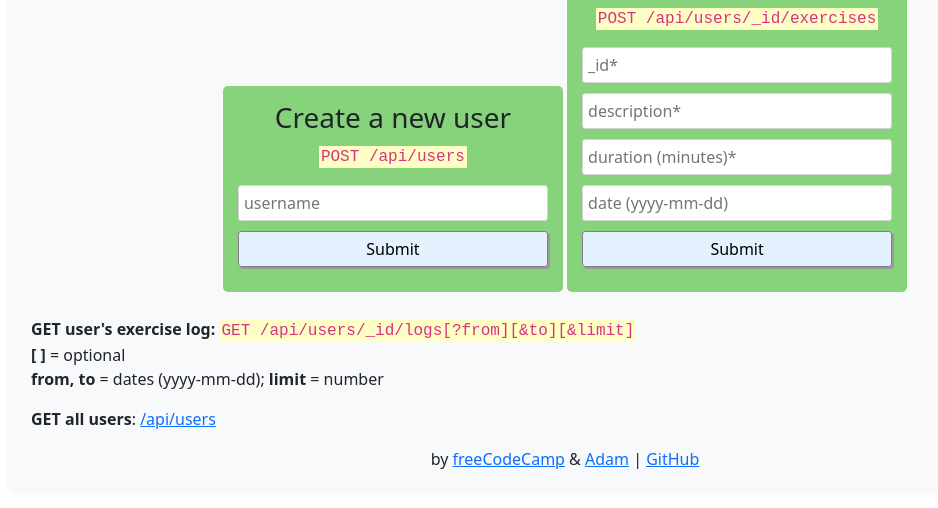
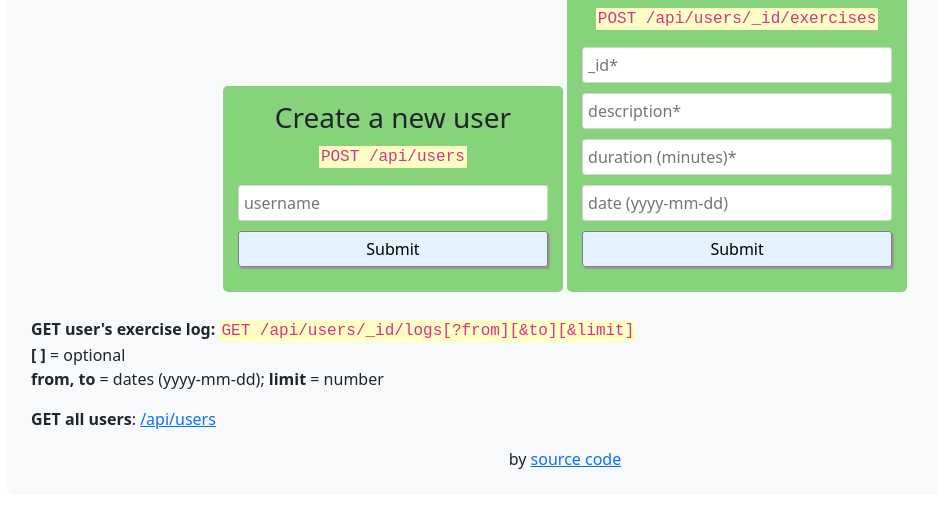
Before and after one commit to mohamed-benoughidene/Exercise-Tracker, a website: page views/index.html in a window 1280 px wide. Shown: the part 156-664 px from the top of the page, without its empty margins (75-1013 px from the left). Drawn offline with Linux system fonts and the light colour scheme.

Commit message:
Update index.html

```diff
--- a/views/index.html
+++ b/views/index.html
@@ -67,7 +67,7 @@
 						<p><strong>GET all users</strong>: <a href="/api/users" target="_blank">/api/users</a></p>
 					</div>
 
-					<div class="footer text-center">by <a href="https://www.freecodecamp.org" target="_blank">freeCodeCamp</a> & <a href="https://www.freecodecamp.org/adam777" target="_blank">Adam</a> | <a href="https://github.com/Adam777Z/freecodecamp-project-exercise-tracker" target="_blank">GitHub</a></div>
+					<div class="footer text-center">by <a href="https://github.com/mohamed-benoughidene/Exercise-Tracker" target="_blank">source code</a> </div>
 				</div>
 			</div>
 		</div>
```
